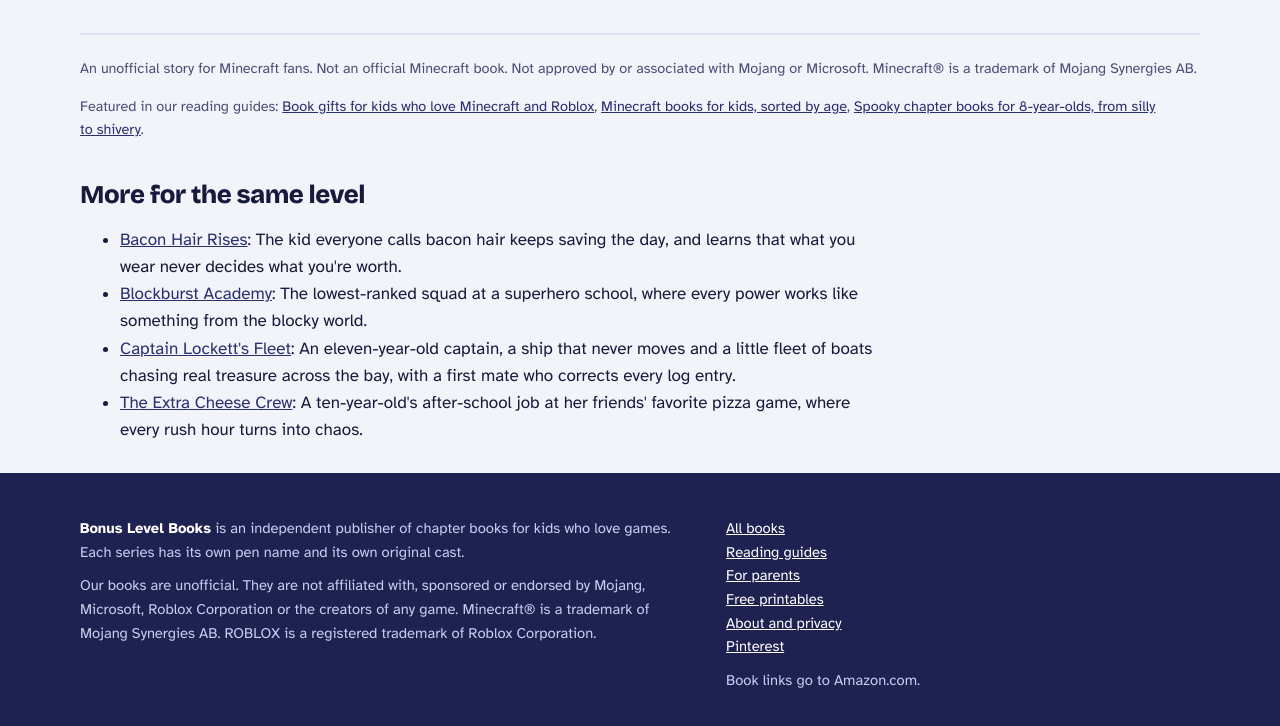
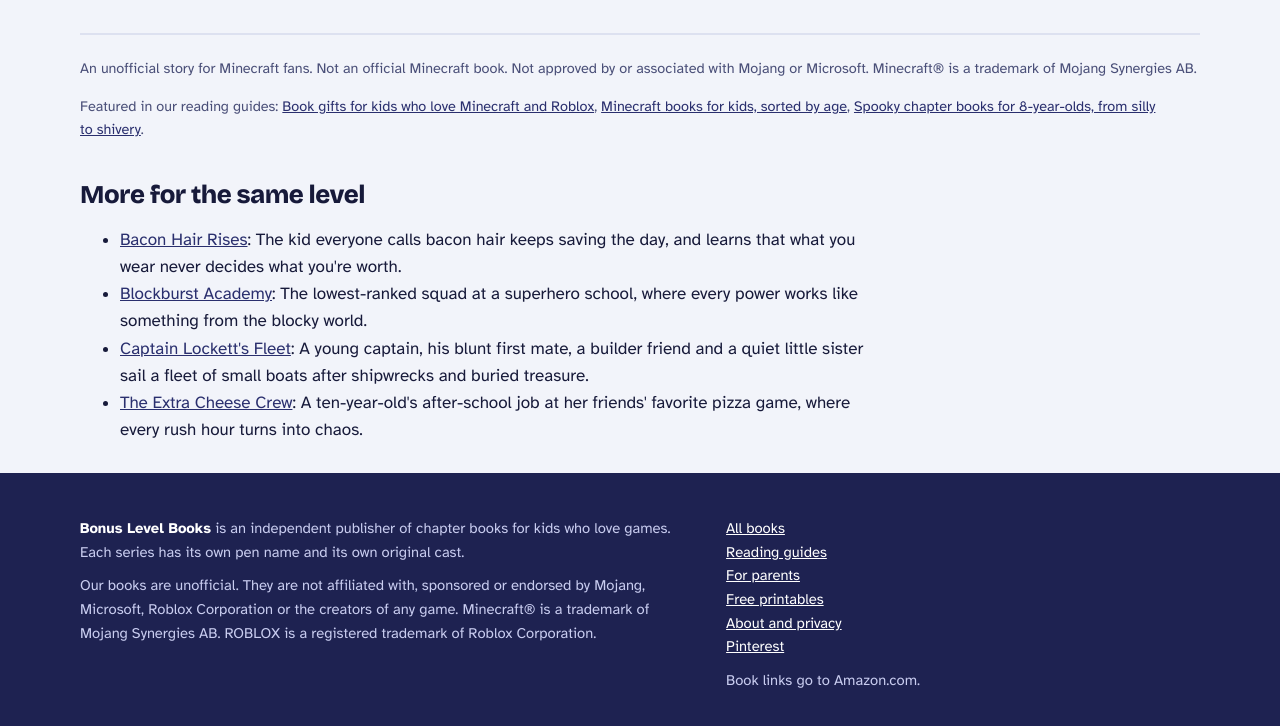
Before and after one commit to tienxuan2368/bonuslevelbooks, a plain HTML site: page series/the-nightshade-kids/index.html in a window 1280 px wide. Shown: the part 2697-3423 px from the top of the page. Drawn offline with Linux system fonts and the light colour scheme.

Commit message:
Update the-nightshade-kids (series pitches)

```diff
--- a/series/the-nightshade-kids/index.html
+++ b/series/the-nightshade-kids/index.html
@@ -77,7 +77,7 @@
 <p class="muted">A Creepy-Funny Family Chapter Book for Kids 8-12.</p><div class="buy"><a class="primary" href="/go/vampires-are-bad-at-birthdays-kindle/" rel="nofollow">Kindle</a><a href="/go/vampires-are-bad-at-birthdays-paperback/" rel="nofollow">Paperback</a></div></div></article>
 <p class="note" style="margin-top:22px">An unofficial story for Minecraft fans. Not an official Minecraft book. Not approved by or associated with Mojang or Microsoft. Minecraft&reg; is a trademark of Mojang Synergies AB.</p>
 <p class="note" style="margin-top:14px">Featured in our reading guides: <a href="/guides/book-gifts-for-kids-who-love-minecraft-and-roblox/">Book gifts for kids who love Minecraft and Roblox</a>, <a href="/guides/minecraft-books-for-kids/">Minecraft books for kids, sorted by age</a>, <a href="/guides/spooky-chapter-books-for-8-year-olds/">Spooky chapter books for 8-year-olds, from silly to shivery</a>.</p>
-<h2 class="sec" style="margin-top:40px;font-size:1.6rem">More for the same level</h2><ul><li><a href="/series/bacon-hair-rises/">Bacon Hair Rises</a>: The kid everyone calls bacon hair keeps saving the day, and learns that what you wear never decides what you&#x27;re worth.</li><li><a href="/series/blockburst-academy/">Blockburst Academy</a>: The lowest-ranked squad at a superhero school, where every power works like something from the blocky world.</li><li><a href="/series/captain-locketts-fleet/">Captain Lockett&#x27;s Fleet</a>: An eleven-year-old captain, a ship that never moves and a little fleet of boats chasing real treasure across the bay, with a first mate who corrects every log entry.</li><li><a href="/series/the-extra-cheese-crew/">The Extra Cheese Crew</a>: A ten-year-old&#x27;s after-school job at her friends&#x27; favorite pizza game, where every rush hour turns into chaos.</li></ul>
+<h2 class="sec" style="margin-top:40px;font-size:1.6rem">More for the same level</h2><ul><li><a href="/series/bacon-hair-rises/">Bacon Hair Rises</a>: The kid everyone calls bacon hair keeps saving the day, and learns that what you wear never decides what you&#x27;re worth.</li><li><a href="/series/blockburst-academy/">Blockburst Academy</a>: The lowest-ranked squad at a superhero school, where every power works like something from the blocky world.</li><li><a href="/series/captain-locketts-fleet/">Captain Lockett&#x27;s Fleet</a>: A young captain, his blunt first mate, a builder friend and a quiet little sister sail a fleet of small boats after shipwrecks and buried treasure.</li><li><a href="/series/the-extra-cheese-crew/">The Extra Cheese Crew</a>: A ten-year-old&#x27;s after-school job at her friends&#x27; favorite pizza game, where every rush hour turns into chaos.</li></ul>
 </div></main>
 <footer class="foot"><div class="wrap cols">
 <div class="fine">
```
